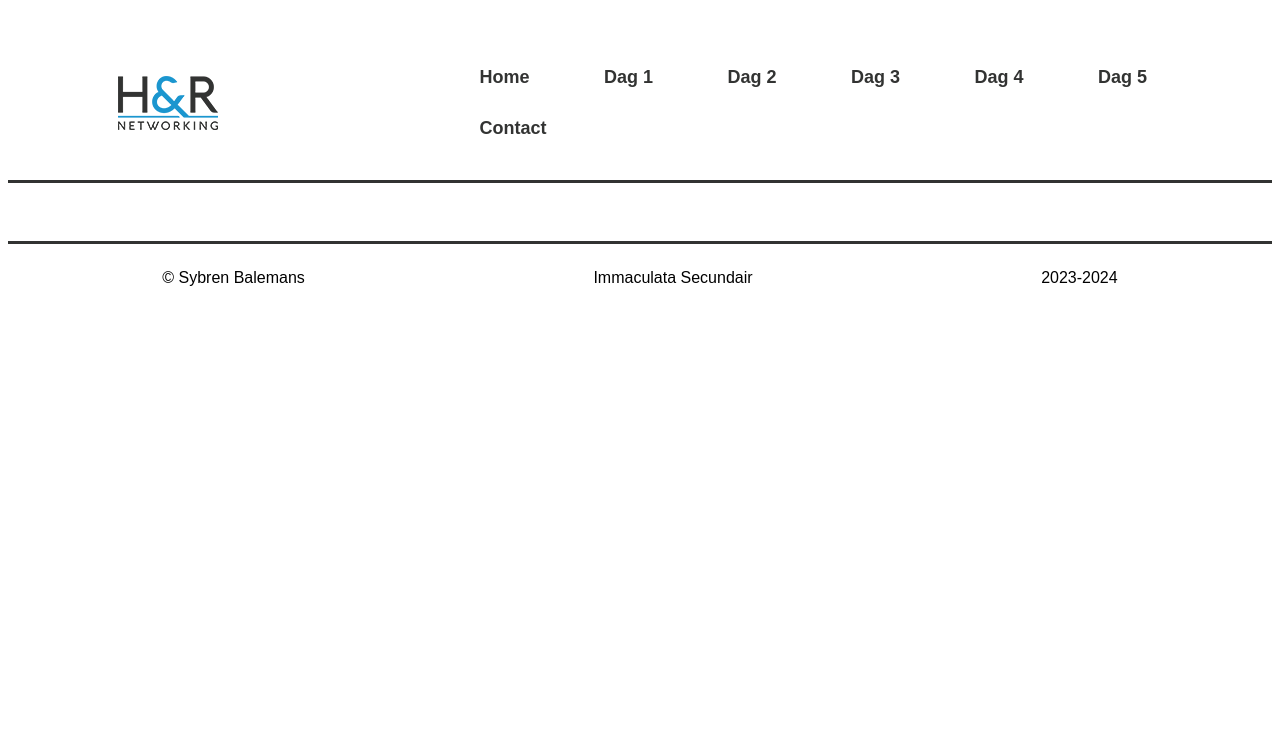
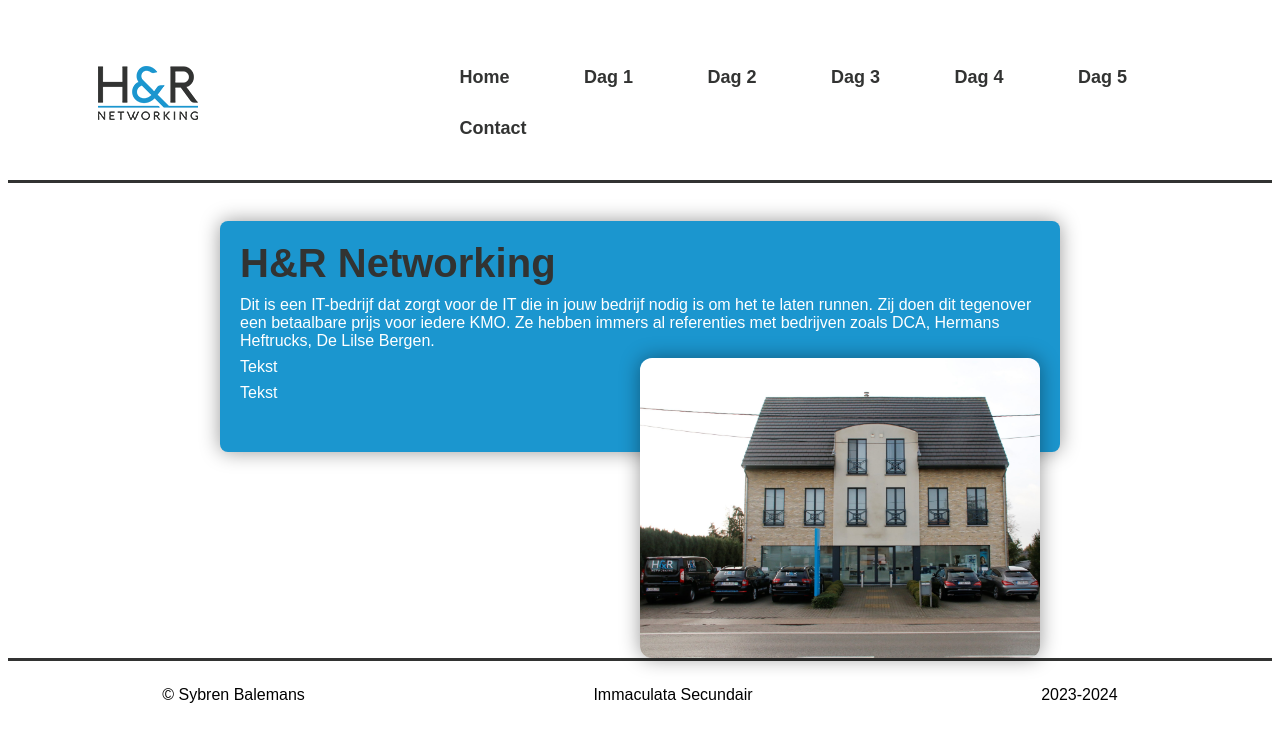
Before and after one commit to SybrenB-immalle/SybrenB-Immalle.github.io, a plain HTML site: page DAGVERSLAGENSybrenBalemans/index.html in a window 1280 px wide. Drawn offline with Linux system fonts and the light colour scheme.

Commit message:
Extra fixes home page

```diff
--- a/DAGVERSLAGENSybrenBalemans/index.html
+++ b/DAGVERSLAGENSybrenBalemans/index.html
@@ -23,6 +23,15 @@
             </ul>
         </nav>
     </header>
+    <article class="Dagen">
+        <section class="Dagen">
+            <h1 class="Dagen">H&R Networking</h1>
+            <p class="Dagen">Dit is een IT-bedrijf dat zorgt voor de IT die in jouw bedrijf nodig is om het te laten runnen. Zij doen dit tegenover een betaalbare prijs voor iedere KMO. Ze hebben immers al referenties met bedrijven zoals DCA, Hermans Heftrucks, De Lilse Bergen.</p>
+            <img class="Dagen" src="Media/home.jpg" alt="Foto dag 1, voorkant gebouw H&R Networking" height="50%" width="50%">
+            <p class="Dagen">Tekst</p>
+            <p class="Dagen">Tekst</p>
+        </section>
+    </article>
     <footer>
         <p class="Footer">&copy Sybren Balemans</p>
         <p class="Footer">Immaculata Secundair</p>
--- a/DAGVERSLAGENSybrenBalemans/opmaak.css
+++ b/DAGVERSLAGENSybrenBalemans/opmaak.css
@@ -1,6 +1,7 @@
 body
 {
     font-family: Arial, Helvetica, sans-serif;
+
 }
 
 header
@@ -13,16 +14,14 @@ header
 
 .logo
 {
-    padding-left: 100px;
+    padding-left: 80px;
+    padding-bottom: 20px;
 }
 
 nav
 {
-    width: 100%;
     display: flex;
     align-items: center;
-    margin-left: auto;
-    margin-right: auto;
     padding: 10px;
     border-bottom: solid;
     border-width: 3px;
@@ -143,5 +142,8 @@ p.Footer
 img.Dagen
 {
     display: flex;
+    float: right;
     margin-left: auto;
+    border-radius: 12px;
+    box-shadow: 0 0 20px rgba(0, 0, 0, 0.4);
 }
```
Also changed, not shown: DAGVERSLAGENSybrenBalemans/Media/home.jpg (added).
